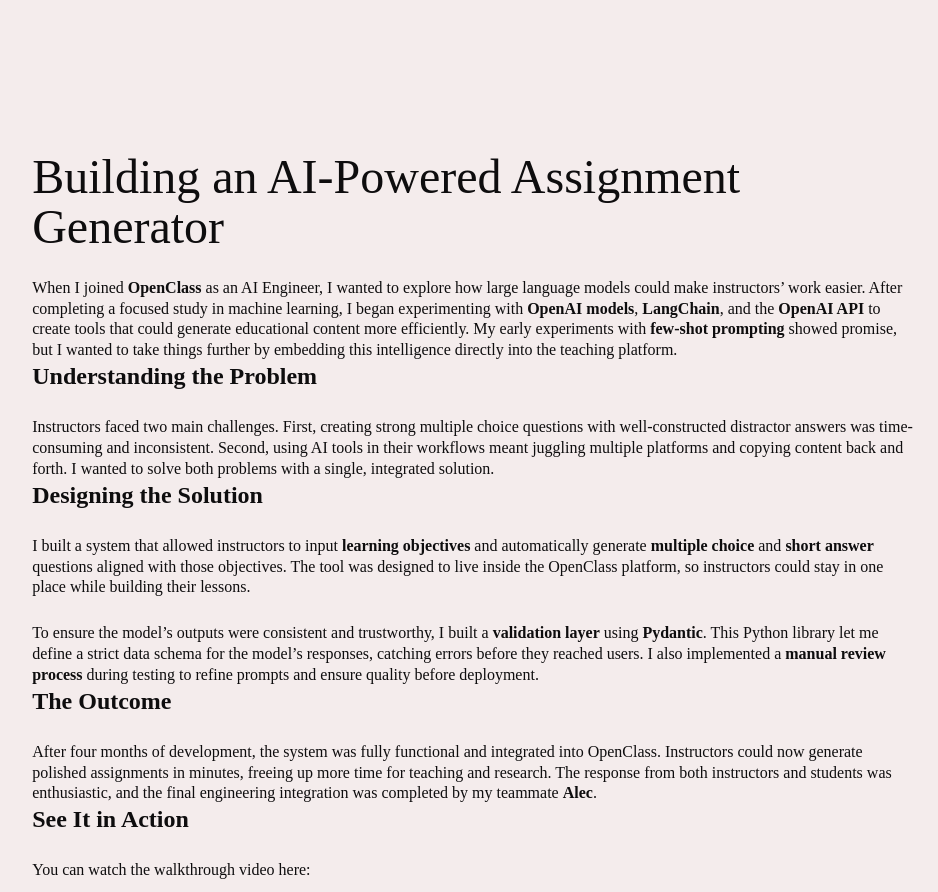
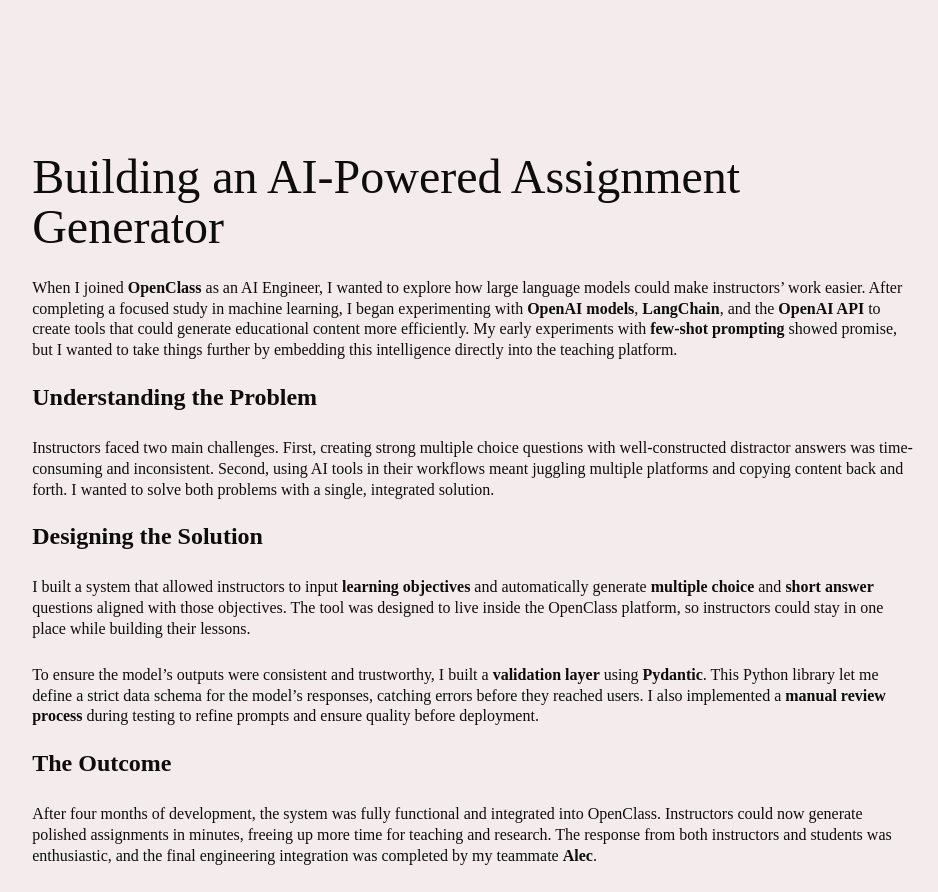
Before and after one commit to laurenmitch/laurenmitch.github.io, a Jekyll site: the page built from project/ai.md, in a window 1280 px wide. Shown: the top 892 px of the page, without its empty margins (167-1105 px from the left). Built offline with Jekyll 4.4.1, drawn with Linux system fonts in a browser that asks for light colours; some web fonts are replaced; grey boxes are pictures that could not be loaded.

Commit message:
adding better spacing in md

```diff
--- a/project/ai.md
+++ b/project/ai.md
@@ -9,20 +9,24 @@
 # Building an AI-Powered Assignment Generator
 
 When I joined **OpenClass** as an AI Engineer, I wanted to explore how large language models could make instructors’ work easier. After completing a focused study in machine learning, I began experimenting with **OpenAI models**, **LangChain**, and the **OpenAI API** to create tools that could generate educational content more efficiently. My early experiments with **few-shot prompting** showed promise, but I wanted to take things further by embedding this intelligence directly into the teaching platform.
+<br><br>
 
 ## Understanding the Problem
 
 Instructors faced two main challenges. First, creating strong multiple choice questions with well-constructed distractor answers was time-consuming and inconsistent. Second, using AI tools in their workflows meant juggling multiple platforms and copying content back and forth. I wanted to solve both problems with a single, integrated solution.
+<br><br>
 
 ## Designing the Solution
 
 I built a system that allowed instructors to input **learning objectives** and automatically generate **multiple choice** and **short answer** questions aligned with those objectives. The tool was designed to live inside the OpenClass platform, so instructors could stay in one place while building their lessons.
 
 To ensure the model’s outputs were consistent and trustworthy, I built a **validation layer** using **Pydantic**. This Python library let me define a strict data schema for the model’s responses, catching errors before they reached users. I also implemented a **manual review process** during testing to refine prompts and ensure quality before deployment.
+<br><br>
 
 ## The Outcome
 
 After four months of development, the system was fully functional and integrated into OpenClass. Instructors could now generate polished assignments in minutes, freeing up more time for teaching and research. The response from both instructors and students was enthusiastic, and the final engineering integration was completed by my teammate **Alec**.
+<br><br>
 
 ## See It in Action
 
```
Also changed, not shown: project/visualization.md (+6 -6 lines).
